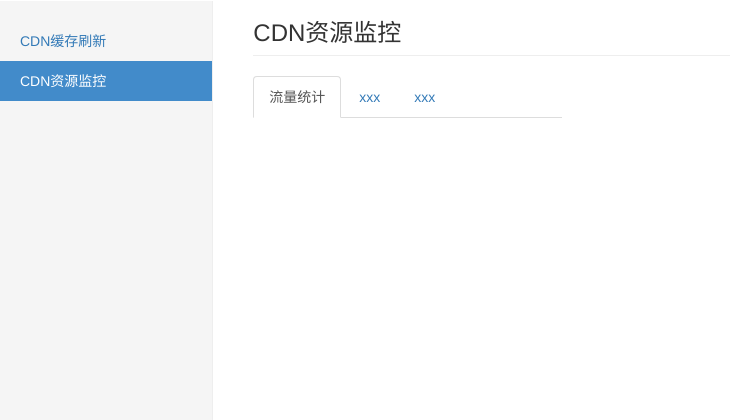
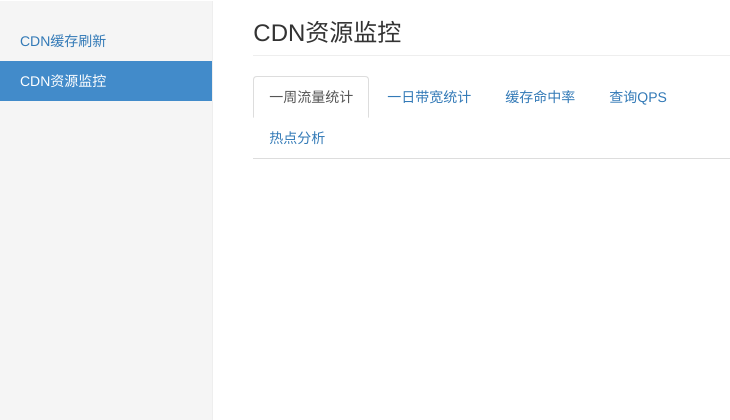
Before and after one commit to linuxunix/AliCDN, a Django app: template templates/detailed/UsageByDay.html in a window 1280 px wide. Shown: the part 50-470 px from the top of the page, without its empty margins (0-730 px from the left). Run offline with Django 3.2, Linux system fonts and the light colour scheme; the template is opened without the code that fills it, so the values that code supplies are empty; some libraries are stand-ins or nearby versions.

Commit message:
更新cdn监控和更换图表方式

```diff
--- a/cdnapi/Ali_Cdn_Api.py
+++ b/cdnapi/Ali_Cdn_Api.py
@@ -103,7 +103,7 @@ class Ali_Api(object):
 
 #刷新缓存
 # print Ali_Api().refresh_cashes(type='File',path='jia1-res.jiajia1.com/kinhom/9AD65A4F3C7C3E6C.png')
-print json.loads(Ali_Api().make_request({'Action':'DescribeDomainBpsData'}))
+print json.loads(Ali_Api().make_request({'Action':'DescribeTopDomainsByFlow'}))
 
 #print Ali_Api().make_request({'Action':'DescribeDomainBpsData','TimeMerge':'20'})
 #查询刷新操作记录
--- a/templates/detailed/UsageByDay.html
+++ b/templates/detailed/UsageByDay.html
@@ -1,28 +1,27 @@
 {% extends 'base.html' %}
-
-
 {% block css %}
-
-
 <script src="http://code.highcharts.com/highcharts.js"></script>
 <script src="//cdn.bootcss.com/jquery/3.1.1/jquery.js"></script>
 {% endblock %}
+
 {% block sidebar %}
 <ul class="nav nav-sidebar">
 <li ><a href="/">CDN缓存刷新 <span class="sr-only">(current)</span></a></li>
 <li class="active"><a href="{% url 'UsageByDay' %}">CDN资源监控 <span class="sr-only"></span></a></li>
 </ul>
 {% endblock %}
+
 {% block content-panel %}
-
 <h3 class="page-header">CDN资源监控</h3>
 
 <div class="row placeholders">
-    <div class="col-md-4">
+    <div class="col-md-6">
         <ul class="nav nav-tabs" role="tablist">
-          <li role="presentation" class="active"><a href="#">流量统计</a></li>
-          <li role="presentation"><a href="#">xxx</a></li>
-          <li role="presentation"><a href="#">xxx</a></li>
+          <li role="presentation" class="active"><a href="{%  url 'network_data' %}" >一周流量统计</a></li>
+          <li role="presentation"><a href="{%  url 'network_data' %}" >一日带宽统计</a></li>
+          <li role="presentation"><a href="{% url 'ReqHitRateData' %}">缓存命中率</a></li>
+          <li role="presentation"><a href="{% url 'DomainQpsData' %}">查询QPS</a></li>
+          <li role="presentation"><a href="{% url 'hot-analyse' %}">热点分析</a></li>
         </ul>
     </div>
 </div>
--- a/templates/f5_get_result.html
+++ b/templates/f5_get_result.html
@@ -37,7 +37,7 @@
          <div class="alert alert-info" role="alert" align="center" id="success_info" style="display:none"></div>
          <div class="alert alert-info" role="alert" align="center" id="error_info" style="display:none"></div>
                  <div class="col-md-9">
-                   <h4 style="color: #28464d">最近刷新15条记录：(操作时间和本地时区相差8小时)</h4>
+                   <h4 style="color: #28464d">最近刷新15条记录：(已修正本地时区为北京时间)</h4>
                     <hr>
                      <table class="table table-hover"  >
                         <thead>
```
Also changed, not shown: cdnapi/views.py (+18 -4 lines).
